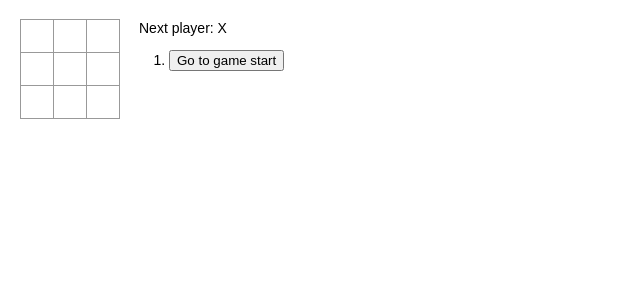
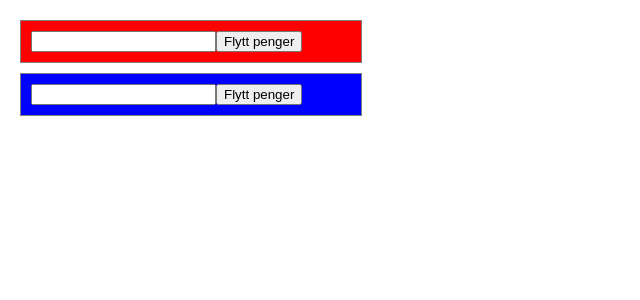
Before and after one commit to joakimhop/okonomiillustrator, a React (Create React App) app: page / in a window 1280 px wide. Shown: the top 300 px of the page, without its empty margins (0-640 px from the left). Built offline with nearby package versions, Linux system fonts and the light colour scheme.

Commit message:
Added two simple input boxes

```diff
--- a/src/components/board.jsx
+++ b/src/components/board.jsx
@@ -1,39 +1,31 @@
-import React from 'react';
-import PropTypes from 'prop-types';
-import Square from './square';
+import React, { useRef } from 'react';
 
-const Board = ({ squares, onClick }) => {
-  const renderSquare = (i) => (
-    <Square
-      value={squares[i]}
-      onClick={() => onClick(i)}
-    />
-  );
+const Board = () => {
+  const incomeRef = useRef();
+  const stockRef = useRef();
+
+  const moveMoney = (from, to) => {
+    const input = prompt('Hvor mye?', '0');
+    const amount = parseInt(input, 10);
+    if (isNaN(amount)) return;
+    const fromNode = from.current;
+    fromNode.value = fromNode.value ? parseInt(fromNode.value, 10) - amount : -amount;
+    const toNode = to.current;
+    toNode.value = toNode.value ? parseInt(toNode.value, 10) + amount : amount;
+  };
 
   return (
     <div>
-      <div className="board-row">
-        {renderSquare(0)}
-        {renderSquare(1)}
-        {renderSquare(2)}
+      <div className="storage">
+        <input type="number" name="stock" ref={stockRef} />
+        <button type="button" onClick={() => moveMoney(stockRef, incomeRef)}>Flytt penger</button>
       </div>
-      <div className="board-row">
-        {renderSquare(3)}
-        {renderSquare(4)}
-        {renderSquare(5)}
-      </div>
-      <div className="board-row">
-        {renderSquare(6)}
-        {renderSquare(7)}
-        {renderSquare(8)}
+      <div className="finance">
+        <input type="number" name="bank" ref={incomeRef} />
+        <button type="button" onClick={() => moveMoney(incomeRef, stockRef)}>Flytt penger</button>
       </div>
     </div>
   );
 };
 
-Board.propTypes = {
-  squares: PropTypes.arrayOf(PropTypes.oneOfType([PropTypes.string])).isRequired,
-  onClick: PropTypes.func.isRequired,
-};
-
 export default Board;
--- a/src/components/game.jsx
+++ b/src/components/game.jsx
@@ -1,66 +1,18 @@
-import React, { useState } from 'react';
+import React from 'react';
 import { useSelector, useDispatch } from 'react-redux';
 import Board from './board';
-import calculateWinner from '../helpers/calculateWinner';
 
 const Game = () => {
-  // const [history, setHistory] = useState([{ squares: Array(9).fill(null) }]);
-  // const [stepNumber, setStepNumber] = useState(0);
   const history = useSelector((state) => state.game.history);
-  const stepNumber = useSelector((state) => state.game.stepNumber);
   const dispatch = useDispatch();
 
-  const handleClick = (i) => {
-    dispatch({ type: 'ADD_MOVE', step: stepNumber, square: i });
-    // const updatedHistory = history.slice(0, stepNumber + 1);
-    // const current = updatedHistory[updatedHistory.length - 1];
-    // const squares = current.squares.slice();
-    // if (calculateWinner(squares) || squares[i]) {
-    //   return;
-    // }
-    // squares[i] = xIsNext ? 'X' : 'O';
-    // setHistory(updatedHistory.concat([{
-    //   squares,
-    // }]));
-    // setStepNumber(history.length);
-    // setXIsNext(!xIsNext);
-  };
-
-  const jumpTo = (step) => {
-    // setStepNumber(step);
-    dispatch({ type: 'JUMP_TO', step });
-  };
-
-  const moves = () => history.map((step, move) => {
-    const desc = move
-      ? `Go to move #${move}`
-      : 'Go to game start';
-    return (
-      <li key={move}>
-        <button type="button" onClick={() => jumpTo(move)}>{desc}</button>
-      </li>
-    );
-  });
-
-  const statusText = () => {
-    const winner = calculateWinner(history[stepNumber].squares);
-    if (winner) {
-      return `Winner: ${winner}`;
-    }
-    return `Next player: ${(stepNumber % 2) === 0 ? 'X' : 'O'}`;
+  const handleClick = () => {
   };
 
   return (
     <div className="game">
       <div className="game-board">
-        <Board
-          squares={history[stepNumber].squares}
-          onClick={(i) => handleClick(i)}
-        />
-      </div>
-      <div className="game-info">
-        <div>{statusText()}</div>
-        <ol>{moves()}</ol>
+        <Board />
       </div>
     </div>
   );
--- a/src/index.css
+++ b/src/index.css
@@ -3,46 +3,24 @@ body {
   margin: 20px;
 }
 
-  ol, ul {
-    padding-left: 30px;
+.storage {
+  width: 320px;
+  padding: 10px;
+  border: 1px solid gray;
+  margin: 10px 0;
+  background-color: red;
 }
 
-  .board-row:after {
-    clear: both;
-    content: "";
-    display: table;
-  }
-
-  .status {
-    margin-bottom: 10px;
-  }
-
-  .square {
-    background: #fff;
-    border: 1px solid #999;
-    float: left;
-    font-size: 24px;
-    font-weight: bold;
-    line-height: 34px;
-    height: 34px;
-    margin-right: -1px;
-    margin-top: -1px;
-    padding: 0;
-    text-align: center;
-    width: 34px;
-  }
-
-  .square:focus {
-    outline: none;
-  }
-
-  .kbd-navigation .square:focus {
-    background: #ddd;
+.finance {
+  width: 320px;
+  padding: 10px;
+  border: 1px solid gray;
+  margin: 10px 0;
+  background-color: blue;
 }
 
 .game {
-    display: flex;
-    flex-direction: row;
+
 }
 
 .game-info {
```
Lines whose indentation alone changed are shown as unchanged.
